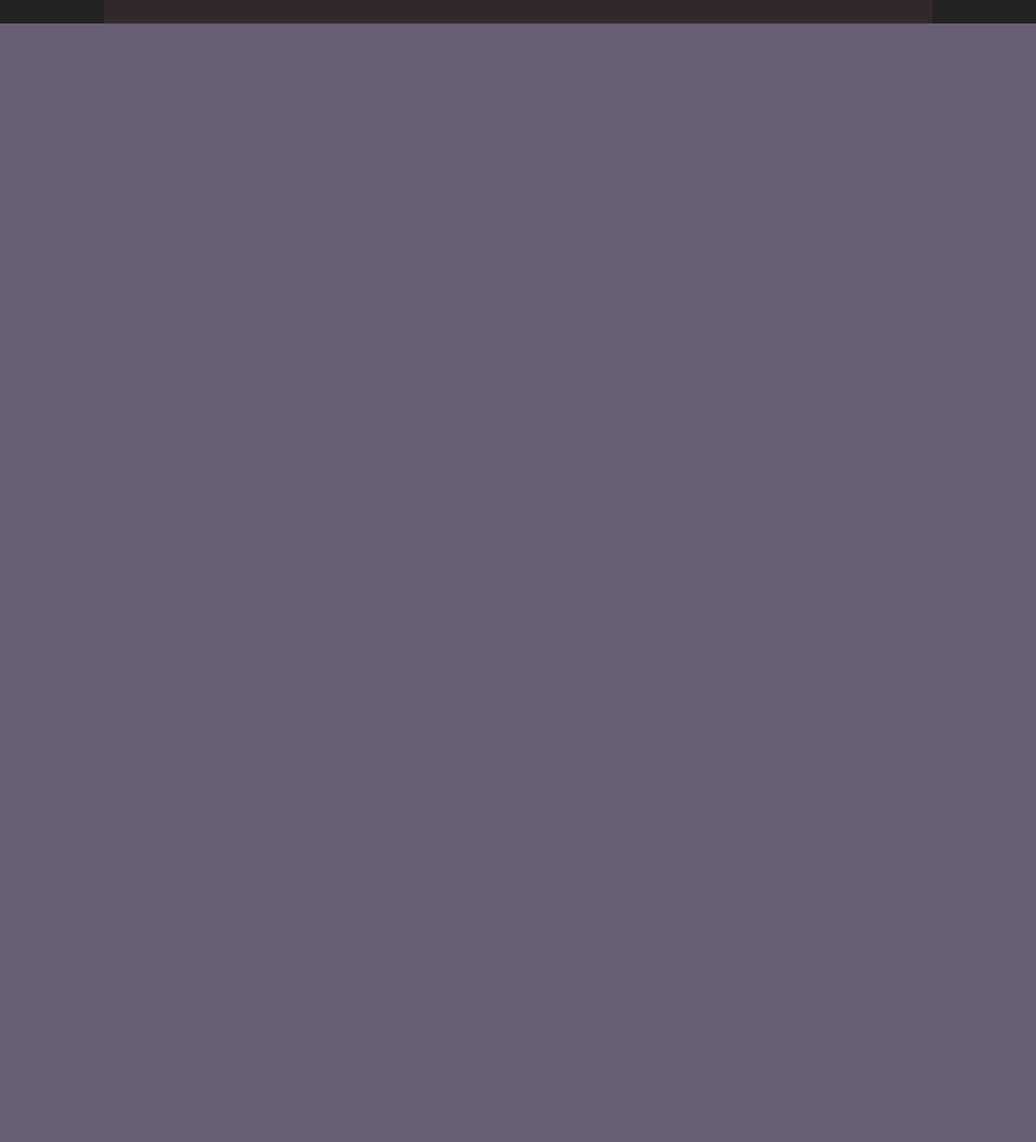
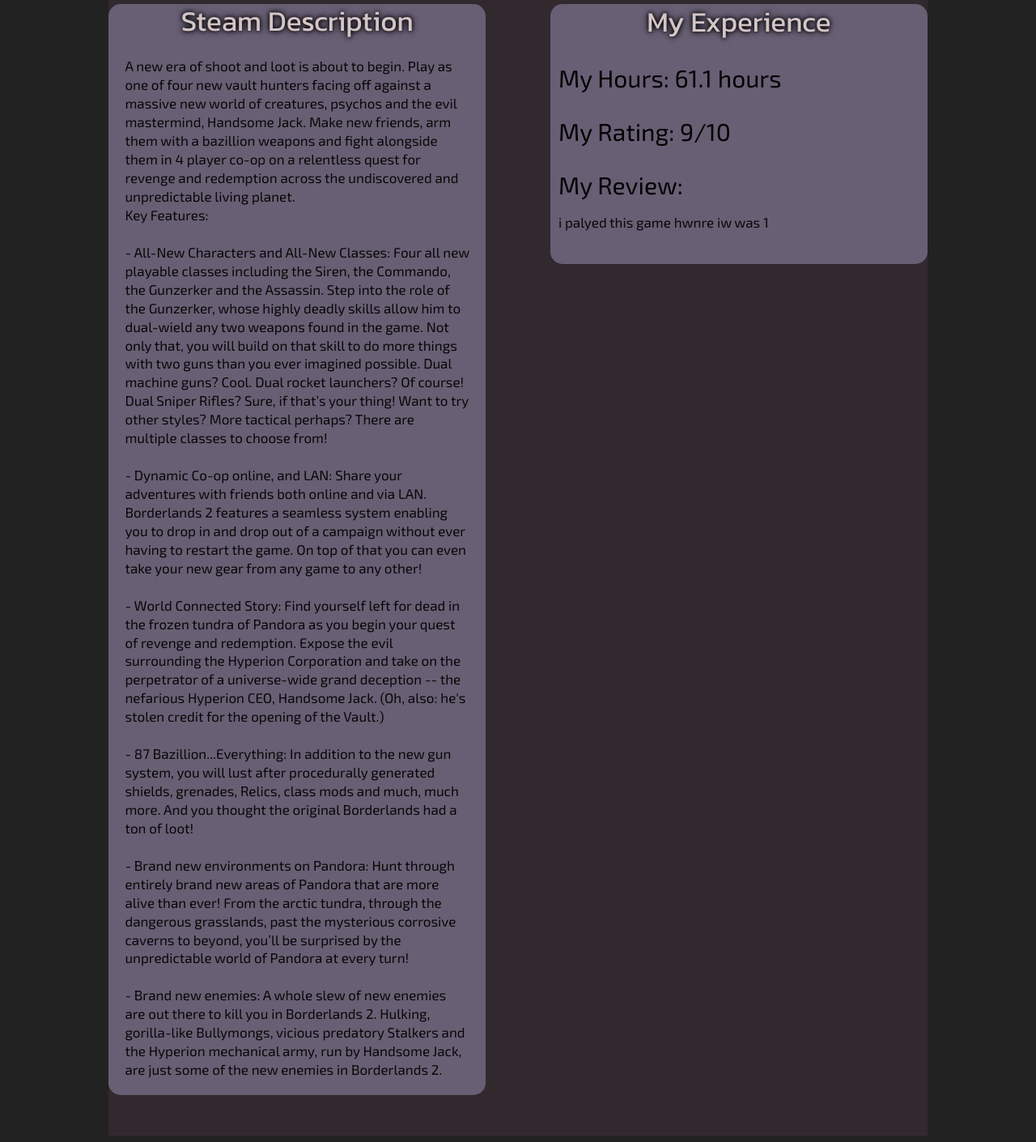
Before and after one commit to 22236bhs/Website_assessment, a Flask app: page /game/2 in a window 1280 px wide. Shown: the part 813-2223 px from the top of the page at 81% size. Before the commit the page ends 842 px from the top, so only its background shows below. Run offline with Flask 3, Linux system fonts and the light colour scheme; data comes from the database, SQL or seed files in the repository.

Commit message:
fixed margins and centering issues

```diff
--- a/static/style.css
+++ b/static/style.css
@@ -11,7 +11,8 @@
 
     margin: auto;
     padding-bottom: 50px;
-    font-family: "Exo 2"
+    font-family: "Exo 2";
+
 }
 
 
@@ -56,7 +57,10 @@
 
 .game.header-text{
     text-align: center;
+    font-size: 35px;
 }
+
+
 
 .header-image{
     width: 80px;
@@ -105,6 +109,10 @@
     width: 90%;
 }
 
+img.game.game-picture{
+    width: 90%;
+}
+
 div.game-picture{
     background-color: #685F74;
     border-radius: 15px;
@@ -112,16 +120,12 @@
 }
 
 .game.game-card{
-    height: 90%;
-    margin-top: 5%;
-    margin-left: 20px;
-    margin-bottom: 4.75%;
-    width: 74%
+    width: 100%
 }
 
 .game.back-button{
-    display: inline-block;
-    margin-top: 20px;
+    display: block;
+    margin-top: 0px;
     text-decoration: none;
     width: 150px;
     height: 40px;
@@ -130,36 +134,42 @@
     color: #20775E;
     font-family: 'Kanit', sans-serif;
     font-size: 25px;
+    text-align: center;
+    margin: auto;
+    margin-bottom: 20px;
+}
+
+.game.back-button:hover{
+    background-color: #FFFFFF;
+    transition: 400ms;
+    color: #000000;
 }
 
 .game.game-details-grid{
     display: grid;
-    grid-template-columns: repeat(3, 1fr);
-    gap: 5px;
+    grid-template-columns: 1fr 1fr;
+    gap: 80px;
 }
 
 .game.steam-description-title{
     text-align: center;
 }
 
-.game.steam-desc{
+div.game.steam-desc{
     background-color: #685F74;
     border-radius: 15px;
 }
 
-.overflow.game.description{
-    overflow: auto;
-    height: 600px;
-    margin: 0px 20px 0px 20px;
-
-
-}
 
 .game.description{
     font-size: 17px;
     line-height: 1.35;
     color: #070707;
 
+}
+
+p.game.steam-desc{
+    margin: 0px 20px 20px 20px;
 }
 
 /* For WebKit browsers */
@@ -191,12 +201,19 @@
 div.game.my-experience{
     background-color: #685F74;
     border-radius: 15px;
-
+    padding-top: 1px;
+    padding-bottom: 10px;
 }
 
 h3.game{
     padding-left: 10px;
-    font-size: 25px;
+    font-size: 30px;
+    font-family: "Exo 2";
+    font-weight: normal;
+}
+
+h3.game.details{
+    font-size: 250%;
 }
 
 div.game.extra-details{
@@ -204,6 +221,6 @@
     border-radius: 15px;
 }
 
-h3.game{
-    font-family: "Exo 2";
+.game.header-text{
+    margin-top: 0px;
 }
--- a/templates/game.html
+++ b/templates/game.html
@@ -1,26 +1,17 @@
 {% extends "layout.html" %}
 {% block content %}
 
+<a href="/" class="game back-button">Back</a>
 <div class="game game-details-grid">
     <div class="game game-card">
         <h1 class="game game-title header-text">{{ game['name'] }}</h1>
         <div class="game game-picture">
-            <img src="{{ url_for('static', filename='images/' + game['pic_link']) }}" alt="Steam Library Image" class="game game-picture">
-        </div>
-        <a href="/" class="game back-button">Back</a>
+            <img src="{{ url_for('static', filename='images/' + game['pic_link']) }}"
+                alt="{{ game['name'] }} game picture" class="game game-picture">
         </div>
 
-    <div class="game steam-desc">
-        <h1 class="game steam-description-title header-text">
-            Steam Description
-        </h1>
-        <p class="game description overflow">
-            {{ game['description'] | replace("\n", '<br>') | safe }}
-        </p>
     </div>
 
-    <div class="game other-details">
-        <div class="game details-grid">
     <div class="game extra-details">
         <h1 class="game header-text">
             Details
@@ -31,17 +22,32 @@
         <h3 class="game details">
             Developer: {{ game['studio_name'] }}
         </h3>
+        <h3 class="game details">
+            Steam rating: {{ game['steam_rating'] }}/100
+        </h3>
+        <h3 class="game details">
+            Steam price: NZ${{ game['steam_price'] }}
+        </h3>
     </div>
 
+    <div class="game steam-desc">
+        <h1 class="game steam-description-title header-text">
+            Steam Description
+        </h1>
+        <p class="game description steam-desc">
+            {{ game['description'] | replace("\n", '<br>') | safe }}
+        </p>
+    </div>
+    <div>
         <div class="game my-experience">
             <h1 class="game header-text">
                 My Experience
             </h1>
             <h3 class="game my-hours">
-                    My Hours: {{ game['hours'] }}
+                My Hours: {{ game['hours'] }} hours
             </h3>
             <h3 class="game my-rating">
-                    My Rating: {{ game['my_rating'] }}
+                My Rating: {{ game['my_rating'] }}/10
             </h3>
 
             <h3 class="game my-review">
@@ -53,7 +59,7 @@
 
         </div>
     </div>
-    </div>
+
 </div>
 
 {% endblock %}
--- a/templates/index.html
+++ b/templates/index.html
@@ -9,8 +9,8 @@
             <h1 class="main game-title header-text">{{ game['name'] }}</h1>
         </div>
         <div class="main game-picture">
-            <img src="{{ url_for('static', filename='images/' + game['pic_link']) }}" alt="Steam Library Image"
-                class="main game-picture">
+            <img src="{{ url_for('static', filename='images/' + game['pic_link']) }}"
+                alt="{{ game['name'] }} game picture" class="main game-picture">
         </div>
     </a>
     {% endfor %}
--- a/templates/layout.html
+++ b/templates/layout.html
@@ -1,12 +1,12 @@
 <!DOCTYPE html>
 <html lang="en">
+
 <head>
     <title>Steam Website</title>
     <link rel="stylesheet" href="{{ url_for('static', filename='style.css') }}">
-    <link rel="stylesheet" href="https://www.w3schools.com/w3css/4/w3.css">
-    <meta charset="UTF-8">
-    <meta name="viewport" content="width=device-width, initial-scale=1.0">
+    <meta name="viewport" content="width=device-width, initial-scale=1.0" charset="UTF-8">
 </head>
+
 <body>
     <div class="main-body">
         <div class="header">
@@ -15,12 +15,13 @@
                     <img src="{{ url_for('static', filename='images/omg.png') }}" alt="picture" class="header-image">
                 </a>
 
-                <h1 class="layout header-text">Olly’s Amazing Website Extravaganza</h1>
+                <h1 class="layout header-text">My Steam Database</h1>
             </div>
         </div>
-    {% block content %}
-    {% endblock %}
+        {% block content %}
+        {% endblock %}
     </div>
 
 </body>
+
 </html>
```
Lines whose indentation alone changed are shown as unchanged.
